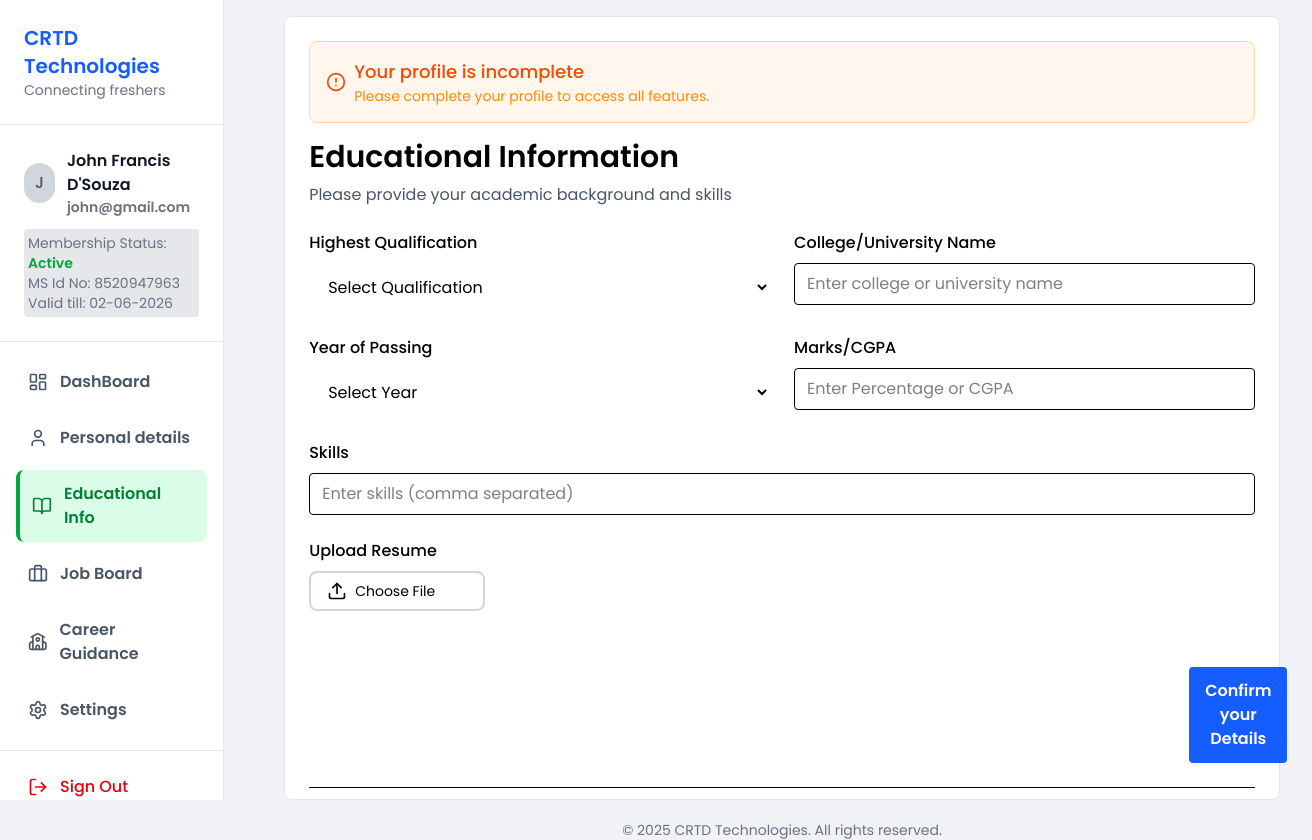
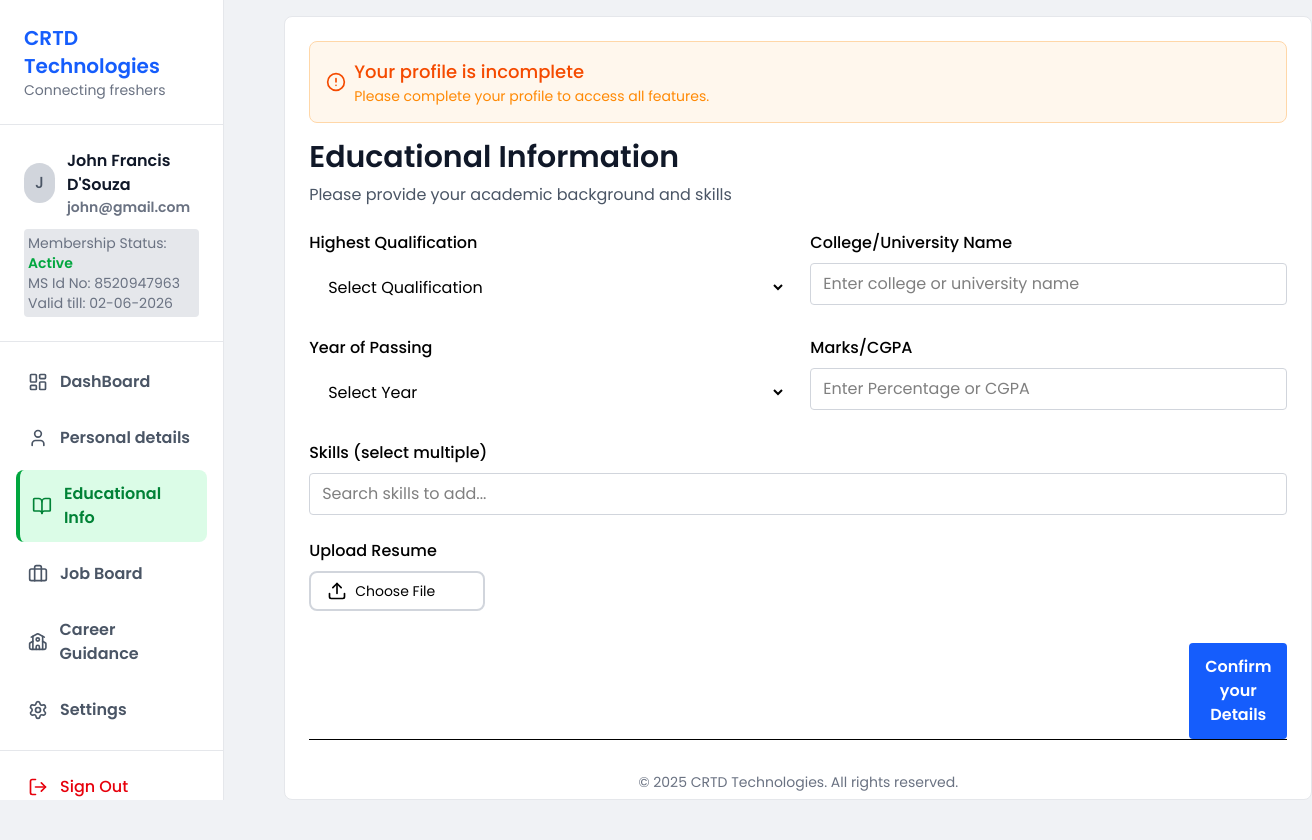
Before and after one commit to satishdwivedi-01/CRTD_WEB, a React (Vite) app in the folder frontend/: page /educational-info in a window 1280 px wide. Shown: the whole page, 1312 px wide, since content can reach past the window. Built offline with nearby package versions, Linux system fonts and the light colour scheme.

Commit message:
fixed multer upload

```diff
--- a/frontend/src/components/student/Career-Guidance/RequestNewGuidance.jsx
+++ b/frontend/src/components/student/Career-Guidance/RequestNewGuidance.jsx
@@ -26,8 +26,9 @@ const RequestNewGuidance = () => {
     formData.append('description', description);
     formData.append('preferredTime', preferredTime);
     if (file) {
-      formData.append('File', File);
+      formData.append('File', file);
     }
+
 
     try {
       const response = await axios.post('http://localhost:3000/careerguidence/sumbit', formData, {
@@ -78,11 +79,10 @@ const RequestNewGuidance = () => {
         <div className="mb-6">
           <div className="flex space-x-6 border-b border-gray-200">
             <button
-              className={`pb-2 px-1 cursor-pointer font-medium ${
-                activeTab === 'my-requests'
+              className={`pb-2 px-1 cursor-pointer font-medium ${activeTab === 'my-requests'
                   ? 'text-blue-600 border-b-2 border-blue-600'
                   : 'text-gray-500 hover:text-gray-700'
-              }`}
+                }`}
               onClick={() => {
                 setActiveTab('my-requests');
                 navigate('/careerGuidance');
@@ -92,11 +92,10 @@ const RequestNewGuidance = () => {
             </button>
 
             <button
-              className={`pb-2 px-1 cursor-pointer font-medium ${
-                activeTab === 'request'
+              className={`pb-2 px-1 cursor-pointer font-medium ${activeTab === 'request'
                   ? 'text-blue-600 border-b-2 border-blue-600'
                   : 'text-gray-500 hover:text-gray-700'
-              }`}
+                }`}
               onClick={() => {
                 setActiveTab('request');
                 navigate('/requestnewguidance');
--- a/frontend/src/components/student/Education/EducationInfo.jsx
+++ b/frontend/src/components/student/Education/EducationInfo.jsx
@@ -1,26 +1,10 @@
 import React, { useState } from 'react';
 import { AlertCircle, Upload } from 'lucide-react';
-
-import axios from 'axios';
 import CareerGuidanceNavbar from '../../StudentSideNavBar';
-
 
 const EducationalInfo = () => {
     const [resume, setResume] = useState(null);
     const [isModalOpen, setIsModalOpen] = useState(false);
-    const [successMessage, setSuccessMessage] = useState('');
-
-    const [formData, setFormData] = useState({
-        highestEducation: '',
-        passingYear: '',
-        collegeName: '',
-        marksOrCGPA: '',
-        skills: ''
-    });
-
-    const handleChange = (e) => {
-        setFormData({ ...formData, [e.target.name]: e.target.value });
-    };
 
     const handleResumeUpload = (e) => {
         const file = e.target.files[0];
@@ -32,65 +16,14 @@ const EducationalInfo = () => {
         }
     };
 
-    const handleSubmit = async (e) => {
-        e.preventDefault();
-
-        const data = new FormData();
-        data.append('highestEducation', formData.highestEducation);
-        data.append('passingYear', formData.passingYear);
-        data.append('collegeName', formData.collegeName);
-        data.append('marksOrCGPA', formData.marksOrCGPA);
-        data.append('skills', formData.skills);
-        data.append('file', resume);
-
-        try {
-            const res = await axios.post('http://localhost:3000/education/create', data, {
-                headers: {
-                    'Content-Type': 'multipart/form-data',
-                },
-            });
-
-            console.log(res.data);
-            setSuccessMessage('Education Details Submitted Successfully!');
-
-            // Clear form
-            setFormData({
-                highestEducation: '',
-                passingYear: '',
-                collegeName: '',
-                marksOrCGPA: '',
-                skills: ''
-            });
-            setResume(null);
-
-            // Hide message after 2s
-            setTimeout(() => {
-                setSuccessMessage('');
-            }, 2000);
-        } catch (err) {
-            console.error(err);
-            alert('Something went wrong while submitting');
-        }
-    };
-
     return (
         <div className="flex h-screen">
             <CareerGuidanceNavbar />
 
             <div className="bg-white rounded-lg w-[150vh] mt-4 ml-15 border border-gray-200 p-6">
-                {/* Success Toast */}
-                {successMessage && (
-                    <div className="fixed top-5 right-5 z-50 transition-opacity duration-500 ease-in-out bg-green-100 border border-green-400 text-green-700 px-6 py-4 rounded-lg shadow-lg flex items-center space-x-2 animate-fade-out">
-                        <svg className="w-5 h-5 text-green-700" fill="none" stroke="currentColor" strokeWidth="2" viewBox="0 0 24 24">
-                            <path strokeLinecap="round" strokeLinejoin="round" d="M5 13l4 4L19 7" />
-                        </svg>
-                        <span className="font-medium">{successMessage}</span>
-                    </div>
-                )}
 
 
-                {/* Alert */}
-                <div className="bg-orange-50 border border-orange-200 rounded-lg p-4">
+                <div className="bg-orange-50 border border-orange-200  rounded-lg p-4">
                     <div className="flex items-center space-x-2">
                         <AlertCircle className="w-5 h-5 text-orange-600" />
                         <div>
@@ -98,56 +31,40 @@ const EducationalInfo = () => {
                             <p className="text-sm text-orange-400">Please complete your profile to access all features.</p>
                         </div>
                     </div>
+
                 </div>
 
-                {/* Heading */}
+
+
                 <div className="mb-6">
-                    <h2 className="text-3xl mt-4 font-semibold text-black mb-2">Educational Information</h2>
+                    <h2 className="text-3xl mt-4 font-semibold text-gray-900 mb-2">Educational Information</h2>
                     <p className="text-gray-600">Please provide your academic background and skills</p>
                 </div>
 
-                {/* Form */}
-                <form onSubmit={handleSubmit}>
                 <div className="grid grid-cols-1 md:grid-cols-2 gap-6">
-                        {/* Qualification */}
+                    {/* Highest Qualification */}
                     <div className="space-y-2">
-                            <label className="block text-black font-medium">Highest Qualification</label>
-                            <select
-                                name="highestEducation"
-                                value={formData.highestEducation}
-                                onChange={handleChange}
-                                className="w-full border border-black text-black bg-white rounded px-3 py-2 focus:outline-none focus:ring-2 focus:ring-blue-500"
-                            >
+                        <label htmlFor="qualification" className="block text-black font-medium">Highest Qualification</label>
+                        <select id="qualification" className="w-full border border-gray-300 text-black rounded px-3 py-2 focus:outline-none focus:ring-2 focus:ring-blue-500">
                             <option value="">Select Qualification</option>
-                                <option value="Bachelor's Degree">Bachelor's Degree</option>
-                                <option value="Master's Degree">Master's Degree</option>
-                                <option value="PhD">PhD</option>
-                                <option value="Diploma">Diploma</option>
+                            <option value="bachelor">Bachelor's Degree</option>
+                            <option value="master">Master's Degree</option>
+                            <option value="phd">PhD</option>
+                            <option value="diploma">Diploma</option>
                         </select>
                     </div>
 
-                        {/* College */}
+                    {/* College/University Name */}
                     <div className="space-y-2">
-                            <label className="block text-black font-medium">College/University Name</label>
-                            <input
-                                type="text"
-                                name="collegeName"
-                                value={formData.collegeName}
-                                onChange={handleChange}
-                                placeholder="Enter college or university name"
-                                className="w-full border border-black text-black bg-white rounded px-3 py-2"
-                            />
+                        <label htmlFor="college" className="block text-black font-medium">College/University Name</label>
+                        <input type="text" id="college" placeholder="Enter college or university name"
+                            className="w-full border border-gray-300 text-black rounded px-3 py-2 focus:outline-none focus:ring-2 focus:ring-blue-500" />
                     </div>
 
-                        {/* Year */}
+                    {/* Year of Passing */}
                     <div className="space-y-2">
-                            <label className="block text-black font-medium">Year of Passing</label>
-                            <select
-                                name="passingYear"
-                                value={formData.passingYear}
-                                onChange={handleChange}
-                                className="w-full border border-black text-black bg-white rounded px-3 py-2 focus:outline-none focus:ring-2 focus:ring-blue-500"
-                            >
+                        <label htmlFor="year" className="block text-black font-medium">Year of Passing</label>
+                        <select id="year" className="w-full border border-gray-300 text-black rounded px-3 py-2 focus:outline-none focus:ring-2 focus:ring-blue-500">
                             <option value="">Select Year</option>
                             <option value="2024">2024</option>
                             <option value="2023">2023</option>
@@ -156,32 +73,19 @@ const EducationalInfo = () => {
                         </select>
                     </div>
 
-                        {/* Marks */}
+                    {/* Marks/CGPA */}
                     <div className="space-y-2">
-                            <label className="block text-black font-medium">Marks/CGPA</label>
-                            <input
-                                type="text"
-                                name="marksOrCGPA"
-                                value={formData.marksOrCGPA}
-                                onChange={handleChange}
-                                placeholder="Enter Percentage or CGPA"
-                                className="w-full border border-black text-black bg-white rounded px-3 py-2 focus:outline-none focus:ring-2 focus:ring-blue-500"
-                            />
+                        <label htmlFor="marks" className="block text-black font-medium">Marks/CGPA</label>
+                        <input type="text" id="marks" placeholder="Enter Percentage or CGPA"
+                            className="w-full border border-gray-300 text-black rounded px-3 py-2 focus:outline-none focus:ring-2 focus:ring-blue-500" />
                     </div>
 
                     {/* Skills */}
                     <div className="space-y-2 md:col-span-2">
-                            <label className="block text-black font-medium">Skills</label>
-                            <input
-                                type="text"
-                                name="skills"
-                                value={formData.skills}
-                                onChange={handleChange}
-                                placeholder="Enter skills (comma separated)"
-                                className="w-full border border-black text-black bg-white rounded px-3 py-2 focus:outline-none focus:ring-2 focus:ring-blue-500"
-                            />
+                        <label htmlFor="skills" className="block text-black font-medium">Skills (select multiple)</label>
+                        <input type="text" id="skills" placeholder="Search skills to add..."
+                            className="w-full border border-gray-300 text-black rounded px-3 py-2 focus:outline-none focus:ring-2 focus:ring-blue-500" />
                     </div>
-
 
                     {/* Upload Resume (Trigger Box) */}
                     <div className="space-y-2 md:col-span-2">
@@ -192,43 +96,40 @@ const EducationalInfo = () => {
                         >
                             <Upload className="w-5 h-5 text-black" />
                             <span className="text-black text-sm">{resume ? resume.name : "Choose File"}</span>
-
+                        </div>
                     </div>
                 </div>
 
-                        {/* Submit Button */}
+                {/* Confirm Button */}
                 <div className="gap-4 mt-8">
-                            <button
-                                type="submit"
-                                className="flex-1 bg-blue-600 ml-[110vh] font-semibold text-white rounded px-4 py-3 hover:bg-blue-700 transition"
-                            >
+                    <button className="flex-1 bg-blue-600 ml-[110vh] font-semibold text-white rounded px-4 py-3 hover:bg-blue-700 transition">
                         Confirm your Details
                     </button>
                 </div>
-                    </div>
-                </form>
 
-                <hr className="my-6" />
+                <hr />
+
+                {/* Footer */}
                 <div className="mt-8 text-center">
                     <p className="text-sm text-gray-500">© 2025 CRTD Technologies. All rights reserved.</p>
                 </div>
             </div>
 
-            {/* Resume Modal */}
+            {/* Resume Upload Modal */}
             {isModalOpen && (
                 <div className="fixed inset-0 flex items-center justify-center backdrop-blur-sm bg-black/20 z-50">
                     <div className="bg-white rounded-lg p-6 w-[90%] max-w-md shadow-lg">
-                        <h2 className="text-2xl font-semibold mb-4 text-black">File Upload</h2>
+                        <h2 className="text-2xl font-semibold mb-4 text-black "> File Upload</h2>
 
                         <input
                             type="file"
                             accept=".pdf,.doc,.docx"
                             onChange={handleResumeUpload}
-                            className="block w-full text-black border border-black rounded-md p-4 mb-4 bg-white"
+                            className="block w-full text-black border border-gray-300 rounded-md p-6 mb-4"
                         />
 
                         <p className="text-sm text-gray-500 mb-4 text-center">
-                            Format accepted are only PDF or DOC (Max 10MB)
+                            Format accepted are  Only PDF or DOC (Max 10MB)
                         </p>
 
                         <div className="flex gap-10 justify-end">
@@ -238,10 +139,27 @@ const EducationalInfo = () => {
                             >
                                 Cancel
                             </button>
+                            <button
+                                onClick={() => {
+                                    document.getElementById("resume-upload-hidden").click();
+                                }}
+                                className="px-4 py-2 bg-blue-600 text-white rounded-md hover:bg-blue-700"
+                            >
+                                Continue
+                            </button>
                         </div>
                     </div>
                 </div>
             )}
+
+            {/* Hidden Fallback Input (not needed now but safe to include) */}
+            <input
+                id="resume-upload-hidden"
+                type="file"
+                accept=".pdf,.doc,.docx"
+                className="hidden"
+                onChange={handleResumeUpload}
+            />
         </div>
     );
 };
```
Lines whose indentation alone changed are shown as unchanged.
